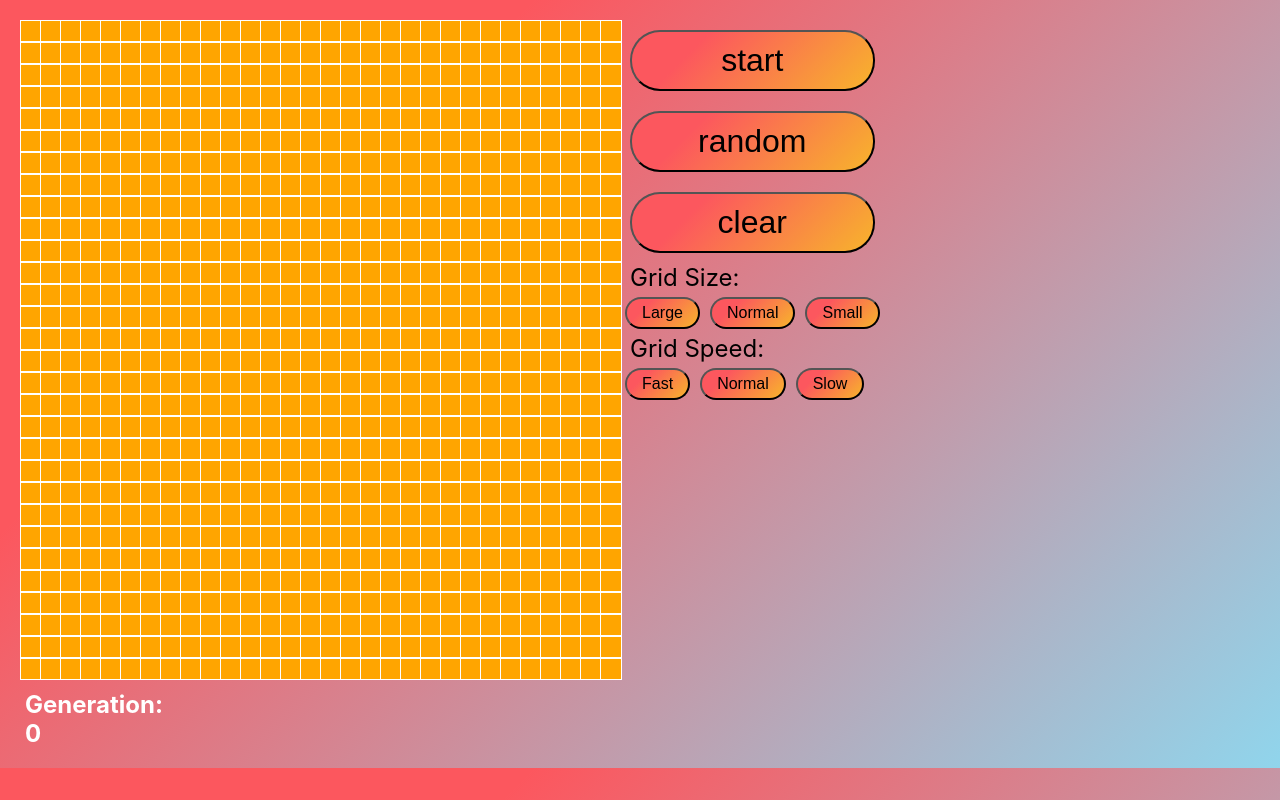
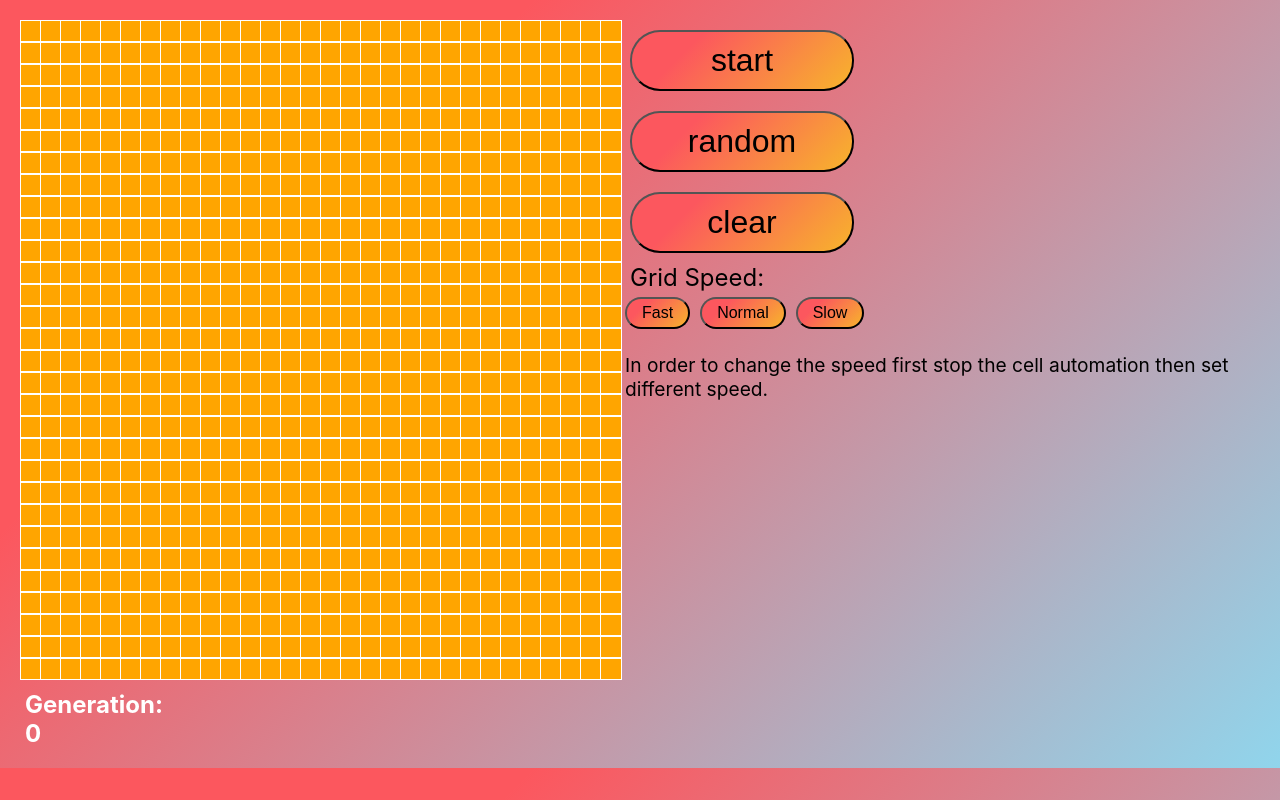
Before and after one commit to tdavis1991/Conway-s-game-of-life, a React (Create React App) app in the folder conways-game-of-life/: page / in a window 1280 px wide. Both pictures are taken after a click on the button "Start Game". Built offline with nearby package versions, Linux system fonts and the light colour scheme.

Commit message:
updated dependencies and removed grid size function

```diff
--- a/conways-game-of-life/src/App.css
+++ b/conways-game-of-life/src/App.css
@@ -92,6 +92,7 @@ h4 {
   border-radius: 30px;
   background-color: #f7b42c;
   background-image: linear-gradient(315deg, #f7b42c 0%, #fc575e 74%);
+  width: 35%;
 }
 
 .label-style {
@@ -116,3 +117,8 @@ h4 {
 .text-style {
   font-size: 1.2rem;
 }
+
+#speed-instructions {
+  margin-left: 5px;
+  font-size: 1.2rem;
+}
--- a/conways-game-of-life/src/components/Grid.jsx
+++ b/conways-game-of-life/src/components/Grid.jsx
@@ -16,22 +16,16 @@ const operations = [
 
 function Grid() {
 
-    const [gridSize, setGridSize] = useState({
-        numCols: 30,
-        numRows: 30
-      })
-
       const generateEmptyGrid = () => {
         const rows = [];
-        for (let i = 0; i < gridSize.numRows; i++) {
-          rows.push(Array.from(Array(gridSize.numCols), () => 0));
+        for (let i = 0; i < 30; i++) {
+          rows.push(Array.from(Array(30), () => 0));
         }
 
         return rows;
       };
       const [generation, setGeneration] = useState(-1)
       const [speed, setSpeed] = useState(500)
-
 
       const [grid, setGrid] = useState(() => {
         return generateEmptyGrid();
@@ -55,13 +49,13 @@ function Grid() {
             setGrid(g => {
               //  The rules for the game of life
               return produce(g, gridCopy => {
-                for (let i = 0; i < gridSize.numRows; i++) {
-                  for (let k = 0; k < gridSize.numCols; k++) {
+                for (let i = 0; i < 30; i++) {
+                  for (let k = 0; k < 30; k++) {
                     let neighbors = 0;
                     operations.forEach(([x, y]) => {
                       const newI = i + x;
                       const newK = k + y;
-                      if (newI >= 0 && newI < gridSize.numRows && newK >= 0 && newK < gridSize.numCols) {
+                      if (newI >= 0 && newI < 30 && newK >= 0 && newK < 30) {
                         neighbors += g[newI][newK];
                       }
                     });
@@ -76,7 +70,7 @@ function Grid() {
               });
             });
               setTimeout(runSimulation, speed);
-        }, [gridSize, speed]);
+        }, [speed]);
 
       return (
         <div style={{display: 'flex', flexDirection: 'row-reverse', justifyContent: 'flex-end', margin: '20px'}}>
@@ -99,9 +93,9 @@ function Grid() {
               className='button'
               onClick={() => {
                 const rows = [];
-                for (let i = 0; i < gridSize.numRows; i++) {
+                for (let i = 0; i < 30; i++) {
                   rows.push(
-                    Array.from(Array(gridSize.numCols), () => (Math.random() > 0.7 ? 1 : 0))
+                    Array.from(Array(30), () => (Math.random() > 0.7 ? 1 : 0))
                   );
                 }
 
@@ -122,13 +116,6 @@ function Grid() {
             >
               clear
             </button>
-            {/* Grid size */}
-            <label className='label-style'>Grid Size:</label>
-            <div>
-              <button className='small-button' onClick={() => setGridSize({numRows: 50, numCols: 50})}>Large</button>
-              <button className='small-button' onClick={() => setGridSize({numRows: 30, numCols: 30})}>Normal</button>
-              <button className='small-button' onClick={() => setGridSize({numRows: 15, numCols: 15})}>Small</button>
-            </div>
 
             {/* Grid speed */}
             <label className='label-style'>Grid Speed:</label>
@@ -138,6 +125,7 @@ function Grid() {
               <button className='small-button' onClick={() => setSpeed(1000)}>Slow</button>
             </div>
 
+            <p id='speed-instructions'>In order to change the speed first stop the cell automation then set different speed.</p>
 
           </div>
 
@@ -146,7 +134,7 @@ function Grid() {
 
             style={{
               display: "grid",
-              gridTemplateColumns: `repeat(${gridSize.numCols}, 20px)`
+              gridTemplateColumns: `repeat(${30}, 20px)`
             }}
           >
             {/*Generating the grid for the game*/}
```
Also changed, not shown: conways-game-of-life/package.json (+6 -6 lines), 1 other file (tests, documents, lock files or other folders).
